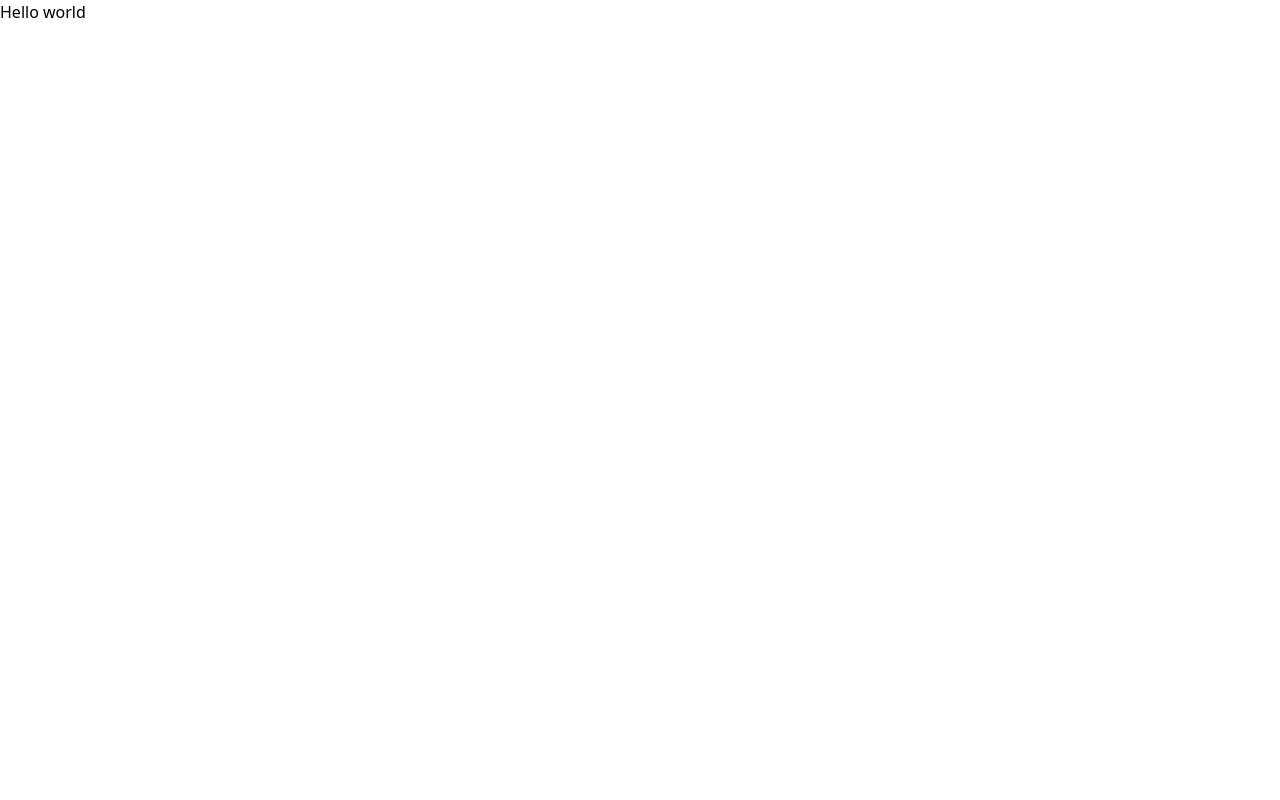
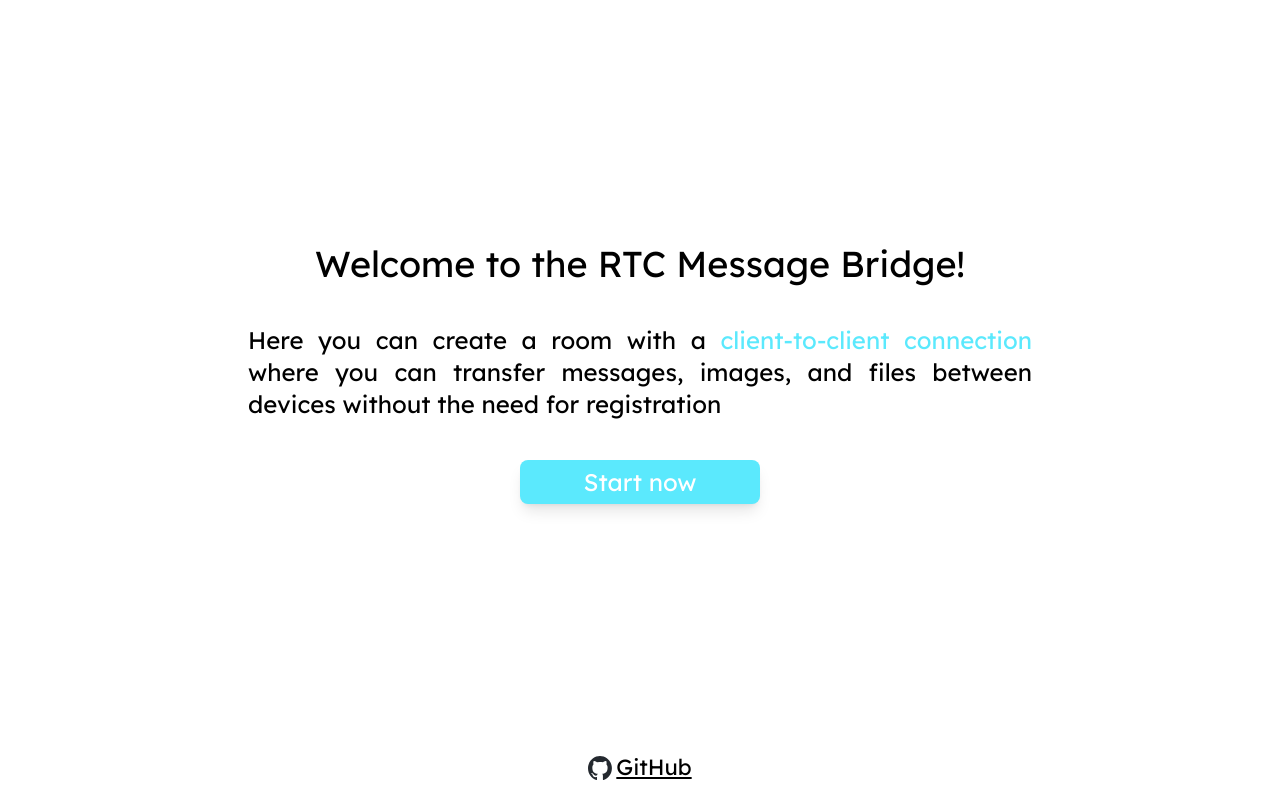
Before and after one commit to jivk01/rtc-message-bridge, a Vue app in the folder client/: page / in a window 1280 px wide. Built offline with nearby package versions, Linux system fonts and the light colour scheme.

Commit message:
added main page

```diff
--- a/client/index.html
+++ b/client/index.html
@@ -7,7 +7,7 @@
     <title>Vite App</title>
   </head>
   <body>
-    <div id="app"></div>
+    <div id="app" class="h-full"></div>
     <script type="module" src="/src/main.ts"></script>
   </body>
 </html>
--- a/client/src/App.vue
+++ b/client/src/App.vue
@@ -1,7 +1,11 @@
 <script setup lang="ts">
 import { RouterView } from 'vue-router'
+import GithubLink from './components/GithubLink.vue'
 </script>
 
 <template>
-  <RouterView />
+  <div class="h-full flex flex-col">
+    <RouterView class="h-full"/>
+    <GithubLink />
+  </div>
 </template>
--- a/client/src/assets/index.css
+++ b/client/src/assets/index.css
@@ -1,3 +1,13 @@
+@import url('https://fonts.googleapis.com/css2?family=Lexend:wght@100..900&display=swap');
+
 @tailwind base;
 @tailwind components;
 @tailwind utilities;
+
+* {
+  @apply font-lexend
+}
+
+html, body {
+  height: 100%;
+}
--- /dev/null
+++ b/client/src/components/ButtonComponent.vue
@@ -0,0 +1,16 @@
+<script setup lang="ts">
+import { defineProps } from 'vue'
+
+defineProps<{
+  text: string,
+  active?: boolean
+}>()
+</script>
+
+<template>
+  <input type="button" :value="text" :disabled="active === undefined ? false : !active"
+    class="bg-main disabled:bg-gray-400 text-white text-2xl
+    w-40 py-1 rounded-md md:w-52 md:py-1.5 md:rounded-lg shadow-md md:shadow-lg
+    hover:cursor-pointer hover:bg-main-hover active:bg-main-active">
+
+</template>
--- /dev/null
+++ b/client/src/components/GithubLink.vue
@@ -0,0 +1,6 @@
+<template>
+  <a href="https://github.com/jivk01/rtc-message-bridge" class="flex mx-auto w-fit items-center space-x-1 mt-1 mb-2.5 lg:mb-4">
+    <img src="../assets/icons/github-mark.svg" class="h-6 w-6">
+    <span class="text-[22px] underline">GitHub</span>
+  </a>
+</template>
--- a/client/src/router/index.ts
+++ b/client/src/router/index.ts
@@ -1,13 +1,13 @@
 import { createRouter, createWebHistory } from 'vue-router'
-import HomeView from '../views/HomeView.vue'
+import MainPageView from '../views/MainPageView.vue'
 
 const router = createRouter({
   history: createWebHistory(import.meta.env.BASE_URL),
   routes: [
     {
       path: '/',
-      name: 'home',
-      component: HomeView
+      name: 'main-page',
+      component: MainPageView
     }
   ]
 })
--- a/client/src/views/HomeView.vue
+++ /dev/null
@@ -1,3 +0,0 @@
-<template>
-  <h1>Hello world</h1>
-</template>
--- /dev/null
+++ b/client/src/views/MainPageView.vue
@@ -0,0 +1,20 @@
+<script setup lang="ts">
+import ButtonComponent from '../components/ButtonComponent.vue'
+import { ref } from 'vue'
+</script>
+
+<template>
+  <main>
+    <div class="h-full flex flex-col justify-center">
+      <h1 class="text-4xl text-center px-2 mx-auto max-w-[800px]">Welcome to the RTC Message Bridge!</h1>
+      <p class="text-2xl text-justify px-2 mt-10 mx-auto max-w-[800px]">
+        Here you can create a room with a <span class="text-main">client-to-client connection</span>
+        where you can transfer messages, images, and files between devices
+        without the need for registration
+      </p>
+      <div class="flex justify-center mt-10">
+        <ButtonComponent :text="'Start now'" :active="true" class="w-48 md:w-60" />
+      </div>
+    </div>
+  </main>
+</template>
--- a/client/tailwind.config.js
+++ b/client/tailwind.config.js
@@ -2,7 +2,17 @@
 export default {
   content: ['./index.html', './src/**/*.{vue,ts,tsx}'],
   theme: {
-    extend: {},
+    extend: {
+      fontFamily: {
+        lexend: ['Lexend', 'sans-serif']
+      },
+      colors: {
+        main: '#5BE9FD',
+        'main-hover': '#6DEDFF',
+        'main-active': '#4BDAEE',
+        secondary: '#8FB3E8'
+      }
+    },
   },
   plugins: [],
 }
```
Also changed, not shown: client/src/assets/icons/github-mark.svg (added).
